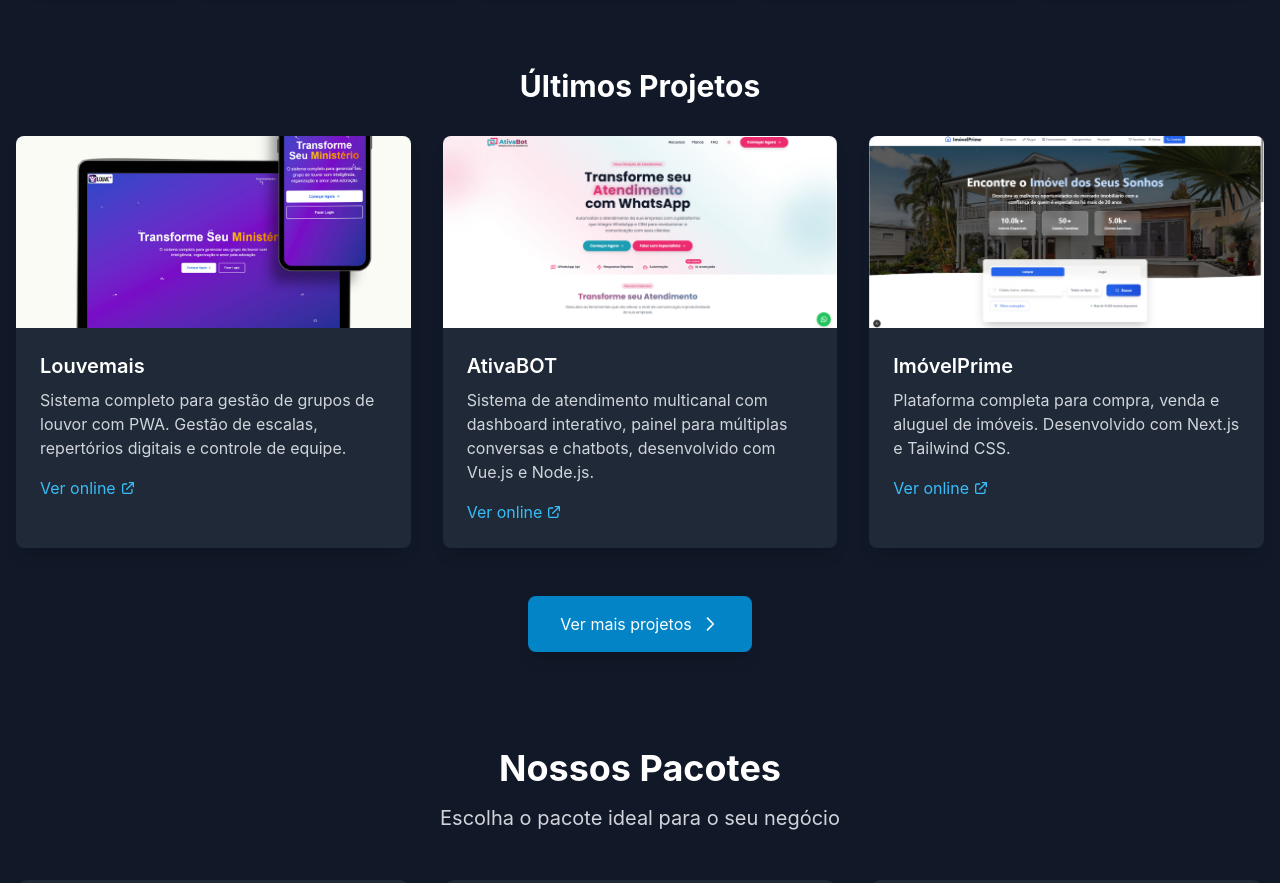
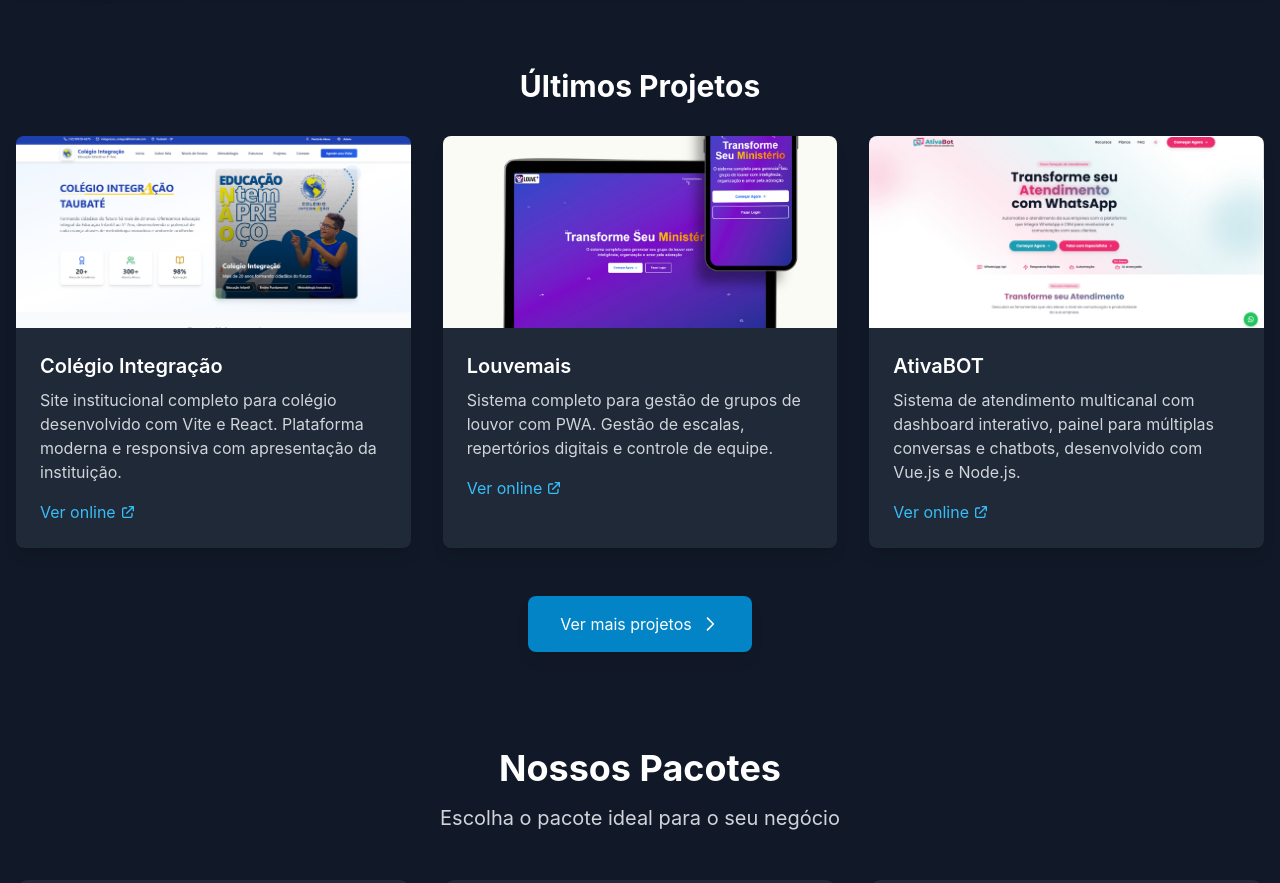
Before and after one commit to rafatu07/portifolio-rafael, a Next.js app: page / in a window 1280 px wide. Shown: the part 920-1803 px from the top of the page. Built offline with nearby package versions, Linux system fonts and the light colour scheme.

Commit message:
Add novo projeto - Colégio Integração e atualização de dependências

```diff
--- a/src/pages/index.tsx
+++ b/src/pages/index.tsx
@@ -102,6 +102,13 @@
   // Apenas os 3 primeiros projetos (mais recentes)
   const projetosRecentes = [
     {
+      id: 9,
+      titulo: 'Colégio Integração',
+      descricao: 'Site institucional completo para colégio desenvolvido com Vite e React. Plataforma moderna e responsiva com apresentação da instituição.',
+      imagem: '/projects/colegio-integracao.jpeg',
+      link: 'https://www.colegiointegracaotaubate.com.br'
+    },
+    {
       id: 1,
       titulo: 'Louvemais',
       descricao: 'Sistema completo para gestão de grupos de louvor com PWA. Gestão de escalas, repertórios digitais e controle de equipe.',
@@ -114,13 +121,6 @@
       descricao: 'Sistema de atendimento multicanal com dashboard interativo, painel para múltiplas conversas e chatbots, desenvolvido com Vue.js e Node.js.',
       imagem: '/projects/ativabot.jpeg',
       link: 'https://ativabot.com.br/'
-    },
-    {
-      id: 3,
-      titulo: 'ImóvelPrime',
-      descricao: 'Plataforma completa para compra, venda e aluguel de imóveis. Desenvolvido com Next.js e Tailwind CSS.',
-      imagem: '/projects/imobiliaria.jpeg',
-      link: 'https://imobiliaria-website.vercel.app/'
     }
   ];
 
--- a/src/pages/projetos.tsx
+++ b/src/pages/projetos.tsx
@@ -6,6 +6,14 @@
 import { fadeInUp, staggerContainer, viewportOptions } from '../config/animations';
 
 const projetos = [
+  {
+    id: 9,
+    titulo: 'Colégio Integração',
+    descricao: 'Site institucional completo para colégio desenvolvido com Vite e React. Plataforma moderna e responsiva com apresentação da instituição, informações sobre cursos, estrutura, corpo docente e formulários de contato. Interface otimizada para performance e experiência do usuário.',
+    imagem: '/projects/colegio-integracao.jpeg',
+    tecnologias: ['Vite', 'React', 'JavaScript', 'Tailwind CSS'],
+    link: 'https://www.colegiointegracaotaubate.com.br'
+  },
   {
     id: 1,
     titulo: 'Louvemais',
```
Also changed, not shown: public/projects/colegio-integracao.jpeg (added), 1 other file (tests, documents, lock files or other folders).
